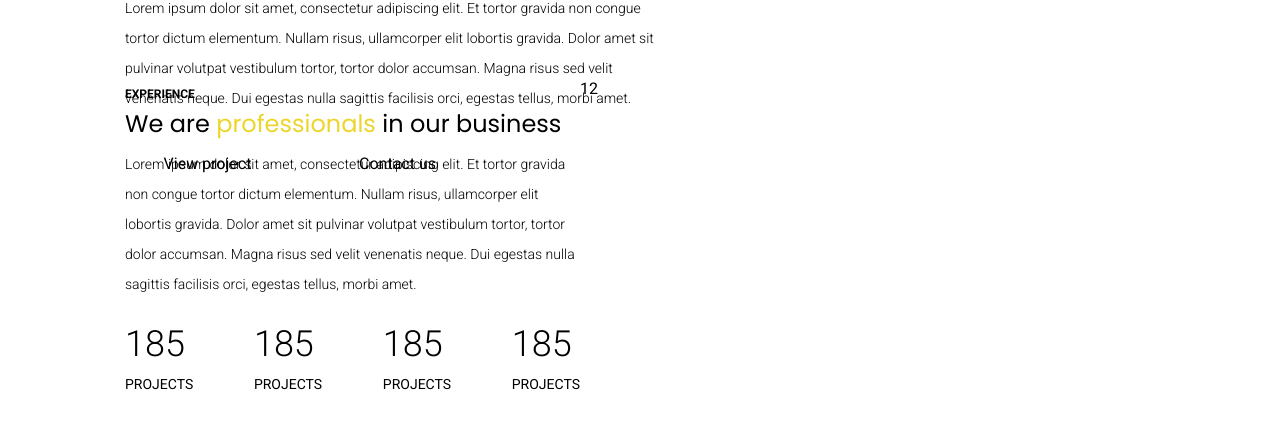
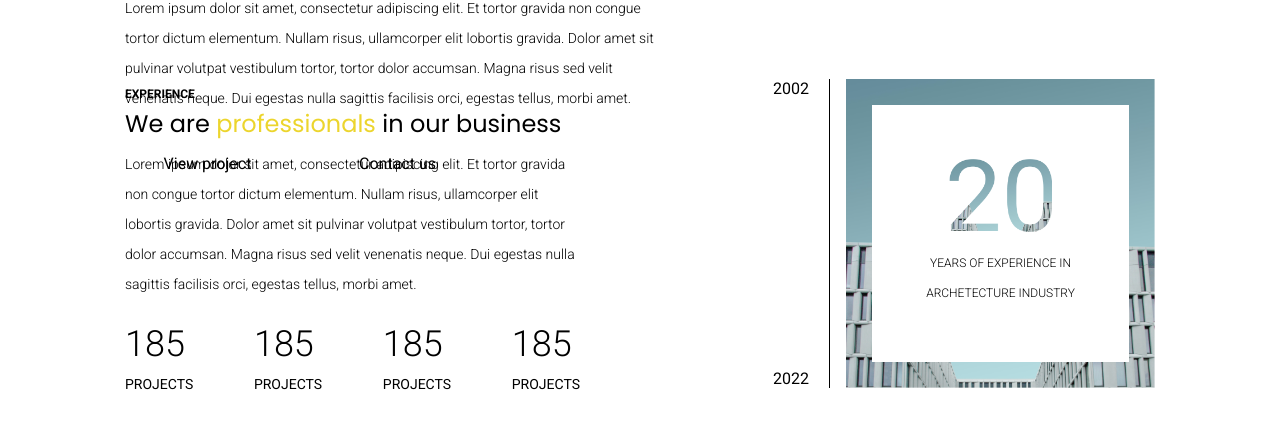
Before and after one commit to Sukhanberliyev/Landing-Pages, a React (Create React App) app in the folder construction-company/: page / in a window 1280 px wide. Shown: the part 906-1335 px from the top of the page. Built offline with nearby package versions, Linux system fonts and the light colour scheme.

Commit message:
add illustration

```diff
--- a/construction-company/src/components/About/About.css
+++ b/construction-company/src/components/About/About.css
@@ -1,6 +1,7 @@
 
 .about {
    display: flex;
+   justify-content: space-between;
 }
 .aboutContent {
    max-width: 455px;
@@ -23,3 +24,49 @@ h2 {
    line-height: 30px;
    font-size: 14px;
 }
+.aboutExperience {
+   display: flex;
+}
+.aboutYears {
+   display: flex;
+   flex-direction: column;
+   justify-content: space-between;
+   padding-right: 20px;
+   border-right: 1px solid #000000;
+   max-height: 309px;
+}
+.aboutImg {
+   position: relative;
+   max-width: 309px;
+   width: 100%;
+   margin-left: 16px;
+}
+.aboutImg img {
+   width: 100%;
+}
+.square {
+   display: flex;
+   justify-content: center;
+   align-items: center;
+   flex-direction: column;
+   text-align: center;
+   background-color: #ffffff;
+   /* max-width: 257px; */
+   width: 257px;
+   height: 257px;
+   /* width: 100%; */
+   position: absolute;
+   top: 26px;
+   left: 26px;
+}
+.numberImg {
+   max-width: 103px;
+   margin-bottom: 12px;
+}
+.numberImg img {
+   width: 100%;
+}
+.experienceText {
+   font-size: 12px;
+   padding: 0px 40px;
+}
--- a/construction-company/src/components/About/About.js
+++ b/construction-company/src/components/About/About.js
@@ -1,7 +1,7 @@
 import React from "react";
 import Container from "../Layout/Container";
 
-import "./About.css"
+import "./About.css";
 
 const About = () => {
   return (
@@ -10,7 +10,9 @@ const About = () => {
         <div className="about">
           <div className="aboutContent">
             <h4>EXPERIENCE</h4>
-            <h3>We are <span>professionals</span> in our business</h3>
+            <h3>
+              We are <span>professionals</span> in our business
+            </h3>
             <p>
               Lorem ipsum dolor sit amet, consectetur adipiscing elit. Et tortor
               gravida non congue tortor dictum elementum. Nullam risus,
@@ -38,7 +40,21 @@ const About = () => {
               </li>
             </ul>
           </div>
-          <div className="aboutExperience">12</div>
+          <div className="aboutExperience">
+            <div className="aboutYears">
+              <span>2002</span>
+              <span>2022</span>
+            </div>
+            <div className="aboutImg">
+            <img src="/assets/images/experience.png" alt="" />
+              <div className="square">
+                <div className="numberImg">
+                  <img src="/assets/images/20.png" alt="" />
+                </div>
+                <p className="experienceText">YEARS OF EXPERIENCE IN ARCHETECTURE INDUSTRY</p>
+              </div>
+            </div>
+          </div>
         </div>
       </Container>
     </section>
--- a/construction-company/src/components/Layout/NavBar.js
+++ b/construction-company/src/components/Layout/NavBar.js
@@ -1,6 +1,5 @@
 import React, { useState, useEffect } from 'react'
 import  "./NavBar.css"
-import Container from "../Layout/Container"
 
 
 const NavBar = () => {
```
Also changed, not shown: construction-company/public/assets/images/20.png (added), construction-company/public/assets/images/experience.png (added).
